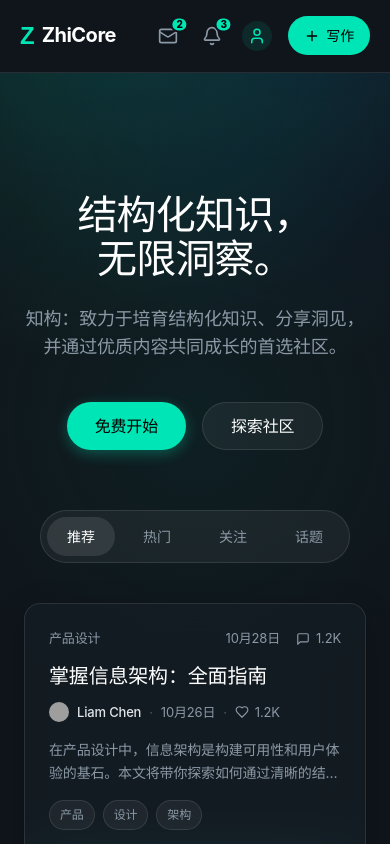
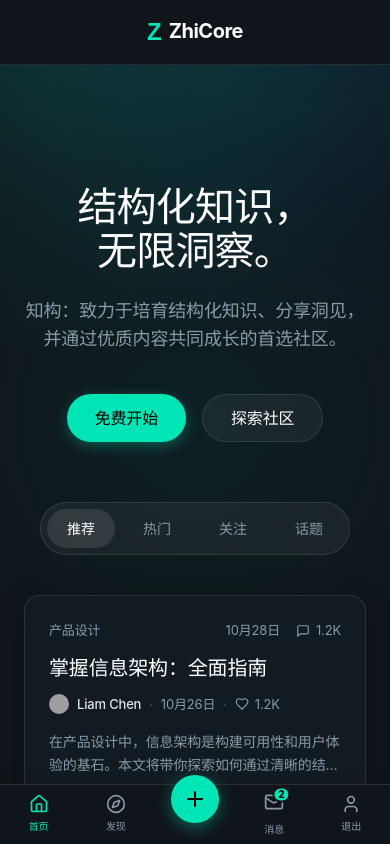
Before and after one commit to architectcgz/zhicore-frontend-vue, a Vue app: page / in a window 390 px wide. Shown: the top 844 px of the page. Built offline with nearby package versions, Linux system fonts and the light colour scheme; grey boxes are pictures that could not be loaded.

Commit message:
fix(layout): 对齐移动端导航登录态

```diff
--- a/src/layouts/AppLayout.vue
+++ b/src/layouts/AppLayout.vue
@@ -75,11 +75,22 @@
         </RouterLink>
 
         <button
+          v-if="props.isLoggedIn"
           class="app-layout__icon-btn app-layout__profile-btn"
-          aria-label="个人主页"
+          type="button"
+          aria-label="退出登录"
+          @click="props.logout"
         >
           <User class="app-layout__icon" aria-hidden="true" />
         </button>
+        <RouterLink
+          v-else
+          class="app-layout__icon-btn app-layout__profile-btn"
+          to="/auth/login"
+          aria-label="登录"
+        >
+          <User class="app-layout__icon" aria-hidden="true" />
+        </RouterLink>
         <RouterLink class="app-layout__post-btn" to="/editor">
           <Plus class="app-layout__post-icon" aria-hidden="true" />
           <span>写作</span>
@@ -93,11 +104,80 @@
     >
       <RouterView />
     </main>
+
+    <nav
+      v-if="!isShellFlush"
+      class="app-layout__mobile-nav"
+      aria-label="移动端主导航"
+    >
+      <RouterLink class="app-layout__mobile-nav-link" to="/" aria-label="首页">
+        <HomeIcon class="app-layout__icon" aria-hidden="true" />
+        <span>首页</span>
+      </RouterLink>
+      <RouterLink
+        class="app-layout__mobile-nav-link"
+        to="/explore"
+        aria-label="发现"
+      >
+        <Compass class="app-layout__icon" aria-hidden="true" />
+        <span>发现</span>
+      </RouterLink>
+      <div class="app-layout__mobile-nav-center">
+        <RouterLink
+          class="app-layout__post-btn-mobile"
+          to="/editor"
+          aria-label="写作"
+        >
+          <Plus class="app-layout__post-icon-mobile" aria-hidden="true" />
+        </RouterLink>
+      </div>
+      <RouterLink
+        v-if="props.isLoggedIn"
+        class="app-layout__mobile-nav-link"
+        to="/messages"
+        aria-label="消息"
+      >
+        <div class="app-layout__mobile-nav-icon-wrapper">
+          <Mail class="app-layout__icon" aria-hidden="true" />
+          <span v-if="messageUnreadCount > 0" class="app-layout__badge">
+            {{ messageUnreadCount }}
+          </span>
+        </div>
+        <span>消息</span>
+      </RouterLink>
+      <button
+        v-if="props.isLoggedIn"
+        class="app-layout__mobile-nav-link"
+        type="button"
+        aria-label="退出登录"
+        @click="props.logout"
+      >
+        <User class="app-layout__icon" aria-hidden="true" />
+        <span>退出</span>
+      </button>
+      <RouterLink
+        v-else
+        class="app-layout__mobile-nav-link"
+        to="/auth/login"
+        aria-label="登录"
+      >
+        <User class="app-layout__icon" aria-hidden="true" />
+        <span>登录</span>
+      </RouterLink>
+    </nav>
   </div>
 </template>
 
 <script setup lang="ts">
-import { Search, Mail, Bell, User, Plus } from "@lucide/vue";
+import {
+  Search,
+  Mail,
+  Bell,
+  User,
+  Plus,
+  Home as HomeIcon,
+  Compass,
+} from "@lucide/vue";
 import { computed } from "vue";
 import { RouterLink, RouterView, useRoute } from "vue-router";
 
@@ -337,6 +417,10 @@ const notificationUnreadCount = computed(
   padding: 0;
 }
 
+.app-layout__mobile-nav {
+  display: none;
+}
+
 @media (max-width: 1024px) {
   .app-layout__header {
     padding: 16px 20px;
@@ -352,8 +436,93 @@ const notificationUnreadCount = computed(
 
 @media (max-width: 768px) {
   .app-layout__nav,
-  .app-layout__search-area {
+  .app-layout__search-area,
+  .app-layout__actions {
     display: none;
+  }
+
+  .app-layout__header {
+    padding: 12px 16px;
+    justify-content: center;
+  }
+
+  .app-layout__main {
+    padding-bottom: calc(64px + env(safe-area-inset-bottom, 0px));
+  }
+
+  .app-layout__main--flush {
+    padding-bottom: 0;
+  }
+
+  .app-layout__mobile-nav {
+    display: flex;
+    position: fixed;
+    bottom: 0;
+    left: 0;
+    right: 0;
+    height: calc(60px + env(safe-area-inset-bottom, 0px));
+    padding-bottom: env(safe-area-inset-bottom, 0px);
+    background: var(--color-bg);
+    border-top: 1px solid var(--color-border);
+    z-index: 50;
+    justify-content: space-around;
+    align-items: center;
+    box-shadow: 0 -4px 16px rgba(0, 0, 0, 0.1);
+  }
+
+  .app-layout__mobile-nav-link {
+    display: flex;
+    flex-direction: column;
+    align-items: center;
+    justify-content: center;
+    gap: 4px;
+    min-width: 44px;
+    min-height: 44px;
+    color: var(--color-text-soft);
+    text-decoration: none;
+    font-size: 10px;
+    font-weight: 600;
+    background: none;
+    border: none;
+    padding: 4px 8px;
+    cursor: pointer;
+  }
+
+  .app-layout__mobile-nav-link.router-link-exact-active {
+    color: var(--color-primary);
+  }
+
+  .app-layout__mobile-nav-link:focus-visible,
+  .app-layout__post-btn-mobile:focus-visible {
+    outline: 2px solid var(--color-primary);
+    outline-offset: 3px;
+  }
+
+  .app-layout__mobile-nav-icon-wrapper {
+    position: relative;
+  }
+
+  .app-layout__mobile-nav-center {
+    position: relative;
+    top: -16px;
+  }
+
+  .app-layout__post-btn-mobile {
+    display: flex;
+    align-items: center;
+    justify-content: center;
+    width: 48px;
+    height: 48px;
+    background: var(--color-primary);
+    color: #000;
+    border-radius: 50%;
+    box-shadow: 0 4px 16px rgba(0, 229, 181, 0.4);
+    text-decoration: none;
+  }
+
+  .app-layout__post-icon-mobile {
+    width: 24px;
+    height: 24px;
   }
 }
 </style>
```
Also changed, not shown: 1 other file (tests, documents, lock files or other folders).
